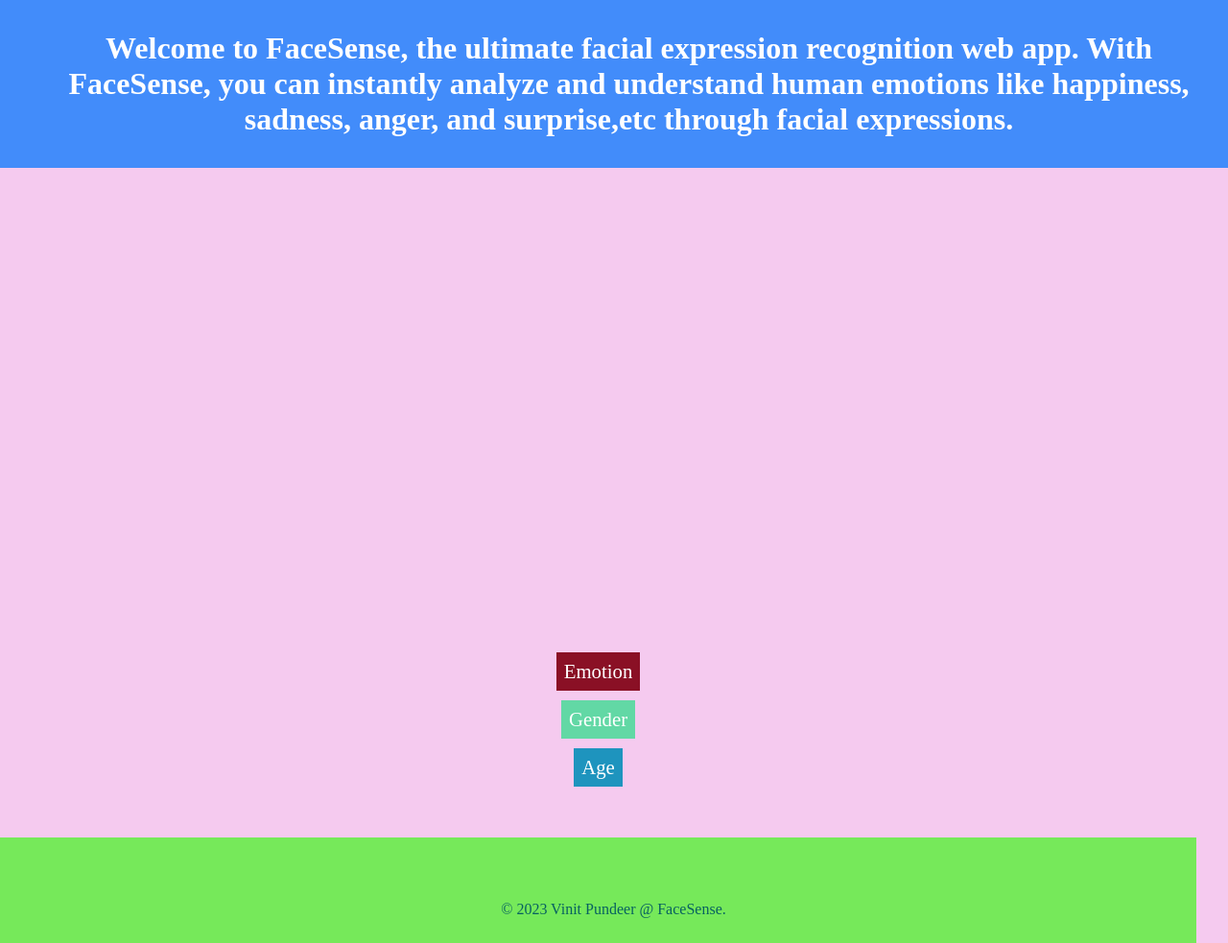
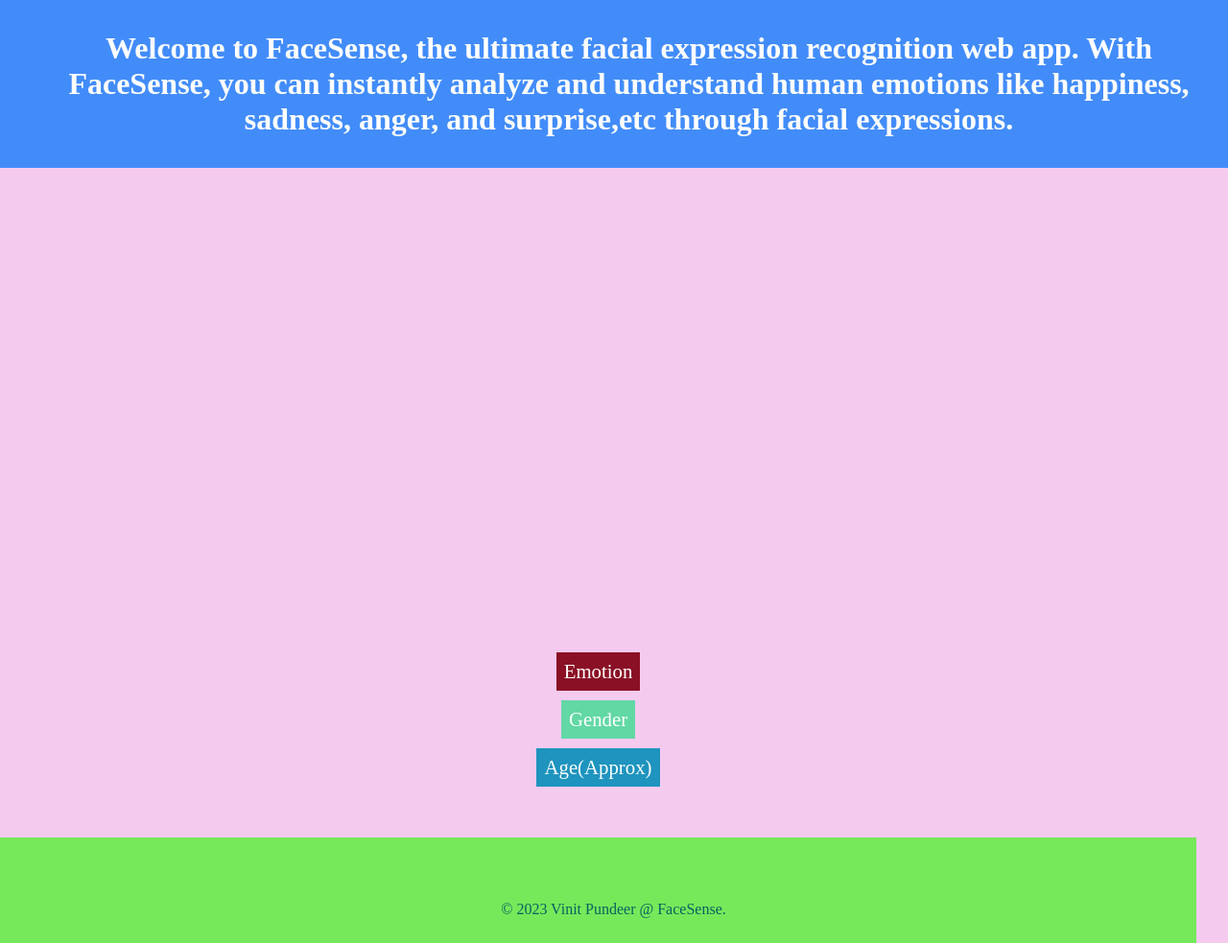
Before and after one commit to Vinit1236/Face-Recognition, a plain HTML site: page index.html in a window 1280 px wide. Shown: the top 983 px of the page at 96% size. Drawn offline with Linux system fonts and the light colour scheme; no server answers.

Commit message:
Update index.html

```diff
--- a/index.html
+++ b/index.html
@@ -14,7 +14,7 @@
     <div class="result-container">
       <div id="emotion">Emotion</div>
       <div id="gender">Gender</div>
-      <div id="age">Age</div>
+      <div id="age">Age(approx)</div>
     </div>
 
     <div class="bottom-container">
```
